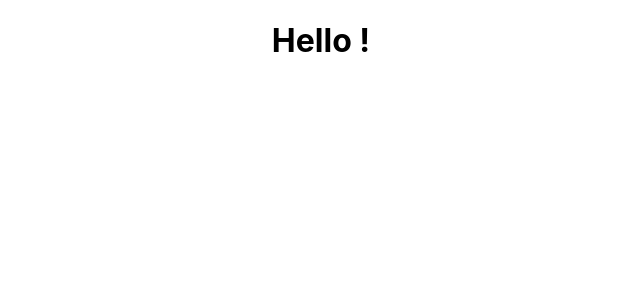
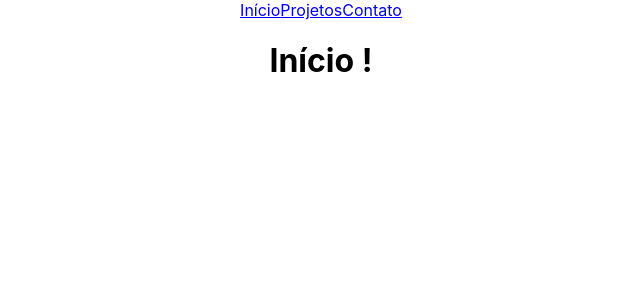
Before and after one commit to Istvanoliva/portfolio, a React (Create React App) app in the folder portfolio/: page / in a window 1280 px wide. Shown: the top 300 px of the page, without its empty margins (319-959 px from the left). Built offline with nearby package versions, Linux system fonts and the light colour scheme.

Commit message:
feat: render <Header /> in all pages

```diff
--- a/portfolio/src/Pages/Contato/Contato.js
+++ b/portfolio/src/Pages/Contato/Contato.js
@@ -1,9 +1,12 @@
 import React from 'react';
+
+import Header from '../../Components/Header/Header';
 
 function Contato() {
     return (
         <div>
-            <h1>Hello !</h1>
+            <Header />
+            <h1>Contato !</h1>
         </div>
     );
 }
--- a/portfolio/src/Pages/Inicio/Inicio.js
+++ b/portfolio/src/Pages/Inicio/Inicio.js
@@ -1,9 +1,12 @@
 import React from 'react';
+
+import Header from '../../Components/Header/Header';
 
 function Inicio() {
     return (
         <div>
-            <h1>Hello !</h1>
+            <Header />
+            <h1>Início !</h1>
         </div>
     );
 }
--- a/portfolio/src/Pages/Projetos/Projetos.js
+++ b/portfolio/src/Pages/Projetos/Projetos.js
@@ -1,9 +1,12 @@
 import React from 'react';
+
+import Header from '../../Components/Header/Header';
 
 function Projetos() {
     return (
         <div>
-            <h1>Hello !</h1>
+            <Header />
+            <h1>Projetos !</h1>
         </div>
     );
 }
```
